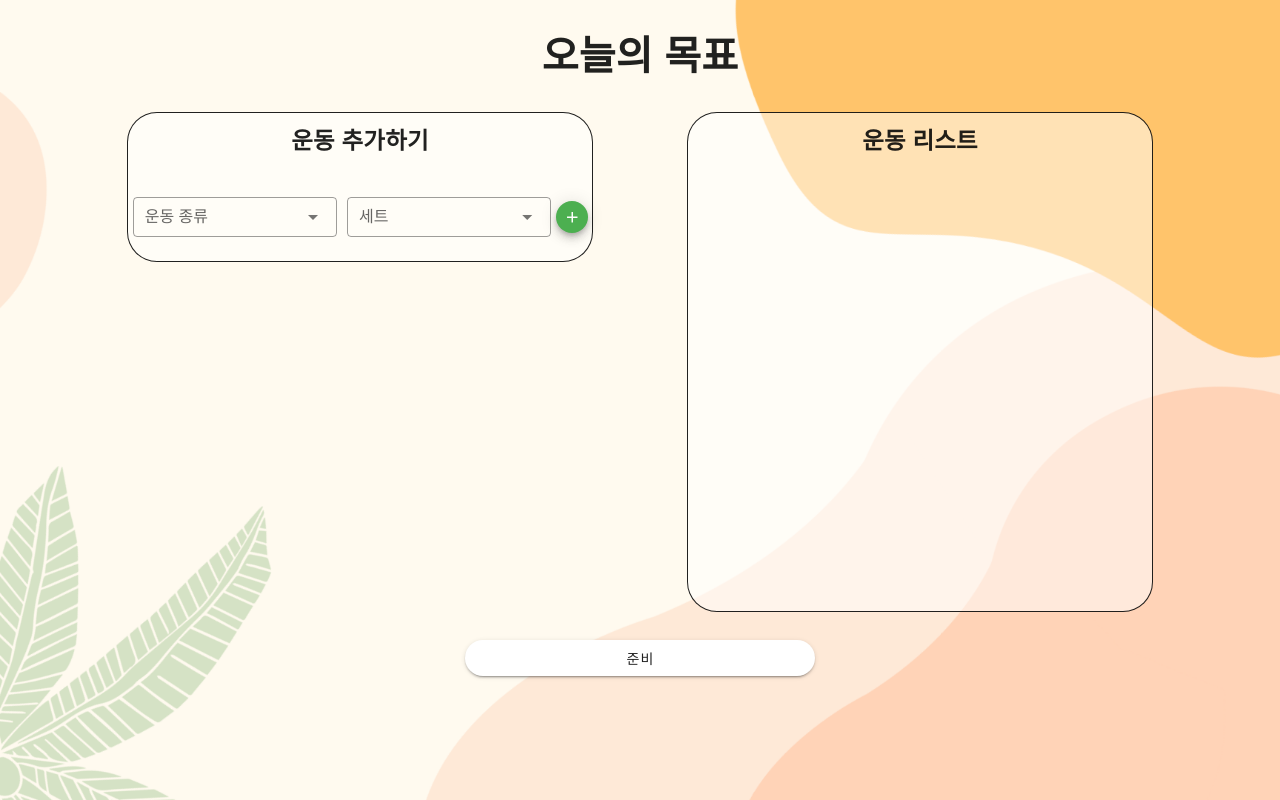
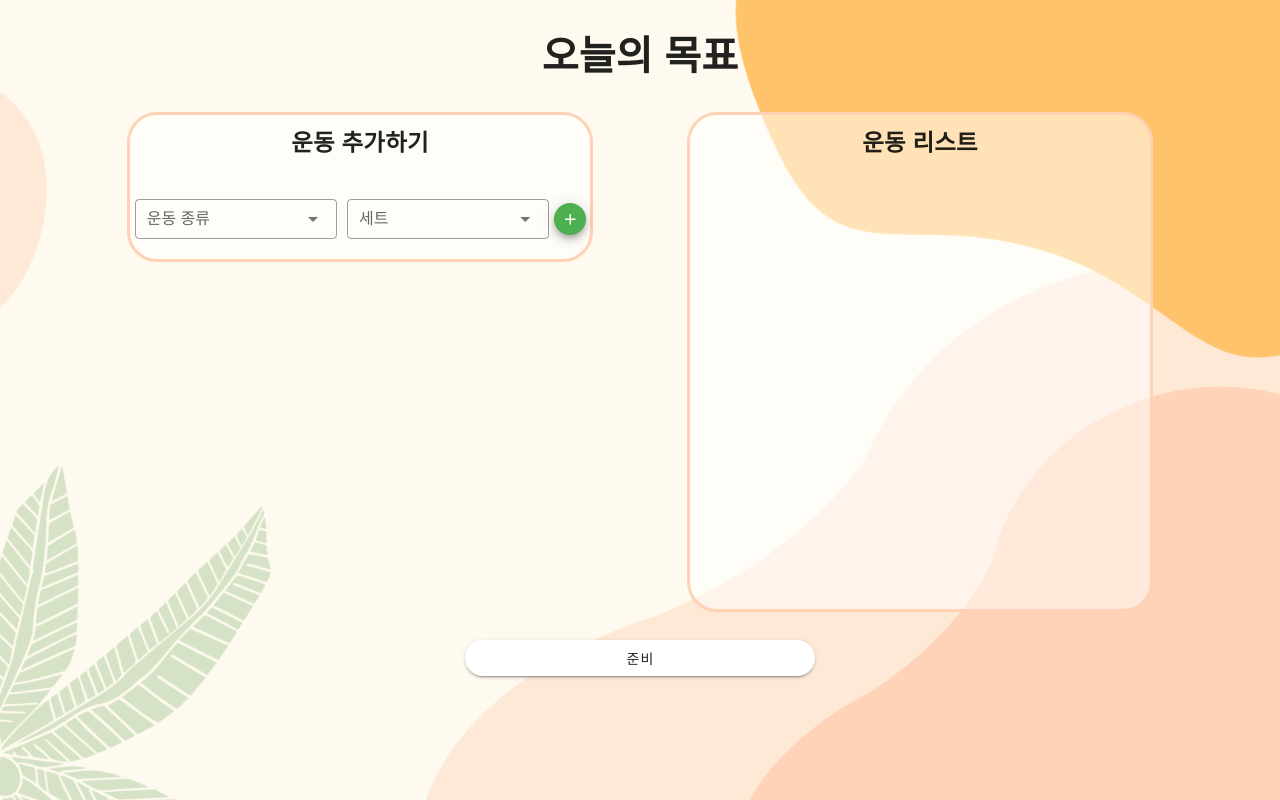
Before and after one commit to SUESTRALROPIET/ON-FIT, a Vue app in the folder frontend/: page /personal in a window 1280 px wide. Built offline with nearby package versions, Linux system fonts and the light colour scheme; a web font is replaced by a local one.

Commit message:
style| css 수정

```diff
--- a/frontend/public/index.html
+++ b/frontend/public/index.html
@@ -19,6 +19,21 @@
     <link rel="stylesheet" href="https://cdn.jsdelivr.net/npm/@mdi/font@latest/css/materialdesignicons.min.css">
     <style>
       * {font-family: ‘SUIT Variable’, sans-serif;}
+      ::-webkit-scrollbar {
+        /* background-color: rgb(255, 255, 255, 0.7); */
+        border-radius: 10px;
+      }
+      ::-webkit-scrollbar-thumb {
+        background-color: #fcf1db;
+        border-radius: 10px;
+        background-clip: padding-box;
+        border: 3px solid transparent;
+      }
+      ::-webkit-scrollbar-track {
+        background-color: rgb(255, 255, 255, 0.7);
+        border-radius: 10px;
+        /* box-shadow: inset 0px 0px 5px white; */
+      }
     </style>
   </head>
   <body>
--- a/frontend/src/views/club/components/ClubListElement.vue
+++ b/frontend/src/views/club/components/ClubListElement.vue
@@ -40,7 +40,7 @@
         </div>
       </div>
       <h3 class="my-3">{{ ClubInfo.clubInfo.clubName }}</h3>
-      <div class="d-flex justify-space-between">
+      <div class="d-flex flex-column">
         <div class="d-flex">
           <span><v-icon>mdi-alarm</v-icon></span>
           <p>
--- a/frontend/src/views/mypage/MyPage.vue
+++ b/frontend/src/views/mypage/MyPage.vue
@@ -65,16 +65,24 @@
             :is-date-picker="true"
           />
         </v-col>
-        <v-col v-if="showRecord" class="ms-10" cols="6" id="recordBox">
-          <CalendarDetail
-            v-for="record in records"
-            :key="record.exTime"
-            :record="record"
-          />
+        <v-col  class="ms-10" cols="6" id="recordBox">
+          <div v-if="this.calendar.selectedDate" class="text-center">
+            <h2>{{this.calendar.selectedDate}} 운동 기록</h2>
+          </div>
+          <div v-if="showRecord">
+            <CalendarDetail
+              v-for="record in records"
+              :key="record.exTime"
+              :record="record"
+            />
+          </div>
+          <div v-else>
+            <h3 class="text-center mt-5">운동 기록이 없습니다.</h3>
+          </div>
         </v-col>
-        <v-col v-else class="ms-10" cols="6" id="recordBox">
+        <!-- <v-col v-else class="ms-10" cols="6" id="recordBox">
           <h3 class="text-center mt-5">운동 기록이 없습니다.</h3>
-        </v-col>
+        </v-col> -->
       </v-row>
     </div>
   </div>
@@ -175,9 +183,13 @@ export default {
     setTimeout(() => {
       this.loading = true;
       this.showCal = true;
-    }, 2000);
+    }, 1000);
   },
   mounted() {
+    // setTimeout(() => {
+    //   this.loading = true;
+    //   this.showCal = true;
+    // }, 1000);
   },
   computed: {
     userId() {
--- a/frontend/src/views/personal/Personal.vue
+++ b/frontend/src/views/personal/Personal.vue
@@ -181,7 +181,7 @@ export default {
 
 .listBox {
   height: 500px;
-  border: 1px solid;
+  border: 3px solid #FFD2B6;
   background: rgba(255, 255, 255, 0.5);
   border-radius: 30px;
   margin-bottom: 40px;
@@ -190,7 +190,7 @@ export default {
 
 .addBox {
   height: 150px;
-  border: 1px solid;
+  border: 3px solid #FFD2B6;
   background: rgba(255, 255, 255, 0.5);
   border-radius: 30px;
 }
--- a/frontend/src/views/personal/PersonalTraining.vue
+++ b/frontend/src/views/personal/PersonalTraining.vue
@@ -38,7 +38,6 @@
           <v-btn fab dark small @click="clickExit">
             <v-icon>mdi-logout</v-icon>
           </v-btn>
-          <v-btn @click="save">저장 test</v-btn>
         </v-col>
         <AlertBreakTime :showDialog="showBreakTimeDialog"/>
         <AlertFinishDialog @exit2="exit2" @exit3="exit3" :showDialog="showFinsishDialog"/>
@@ -398,14 +397,14 @@ export default {
   width: 50%;
   height: 80px;
   border: 1px solid;
-  background-color: rgba(255, 210, 182, 1);
+  background-color: rgba(255, 210, 182, 0.8);
   border: 3px solid #FFD2B6;
   border-radius: 70px;
 }
 
 .screen {
   height: 500px;
-  border: 1px solid;
+  border: 3px solid #FFD2B6;
   background: rgba(255, 255, 255, 0.5);
   border-radius: 30px;
   margin-bottom: 30px;
@@ -413,7 +412,7 @@ export default {
 
 .statusBox {
   height: 500px;
-  border: 1px solid;
+  border: 3px solid #FFD2B6;
   background: rgba(255, 255, 255, 0.5);
   border-radius: 30px;
   margin-bottom: 30px;
--- a/frontend/src/views/personal/TodayEx.vue
+++ b/frontend/src/views/personal/TodayEx.vue
@@ -97,7 +97,7 @@ export default {
 
 .subTitleBox {
   text-align: center;
-  border: 1px solid;
+  border: 2px solid #FFD2B6;
   border-radius: 30px 30px 0 0;
   background: rgba(255, 255, 255, 0.5);
 }
@@ -105,7 +105,7 @@ export default {
 .exListBox {
   height: 438px;
   text-align: center;
-  border: 1px solid;
+  border: 2px solid #FFD2B6;
   border-radius: 0 0 30px 30px;
   background: rgba(255, 255, 255, 0.5);
   margin-bottom: 40px;
--- a/frontend/src/views/personal/components/AlertLoadingDialog.vue
+++ b/frontend/src/views/personal/components/AlertLoadingDialog.vue
@@ -1,4 +1,3 @@
-// TODO: progress bar or spinner 선택
 <template>
   <v-dialog
     v-model="showDialog"
```
Also changed, not shown: frontend/src/views/mypage/components/CalendarDetail.vue (indentation only).
